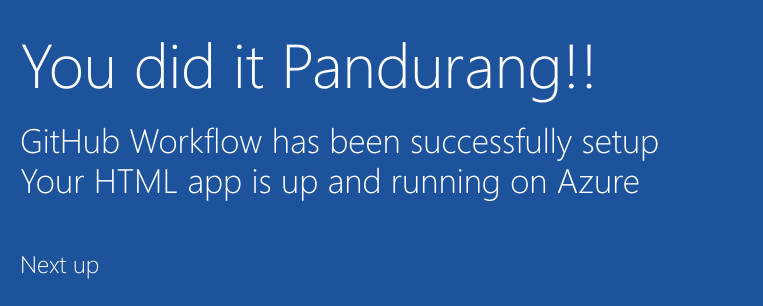
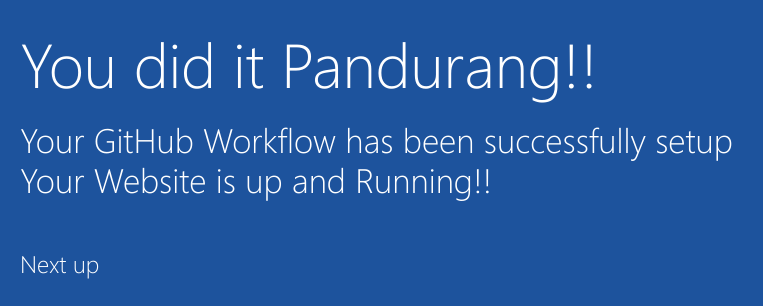
Before and after one commit to Pandurang1996/Pandurang-Repo, a plain HTML site: page Application/index.html in a window 1280 px wide. Shown: the part 351-657 px from the top of the page, 205-968 px from the left. Drawn offline with Linux system fonts and the light colour scheme.

Commit message:
Update index.html

```diff
--- a/Application/index.html
+++ b/Application/index.html
@@ -20,8 +20,8 @@
         </div>
             <div class="content-body">
                 <div class="success-text">You did it Pandurang!!</div>
-                <div class="description line-1"> GitHub Workflow has been successfully setup</div>
-                <div class="description line-2"> Your HTML app is up and running on Azure</div>
+                <div class="description line-1"> Your GitHub Workflow has been successfully setup</div>
+                <div class="description line-2"> Your Website is up and Running!!</div>
                 <div class="next-steps-container">
                     <div class="next-steps-header">Next up</div>
                     <div class="next-steps-body">
```
